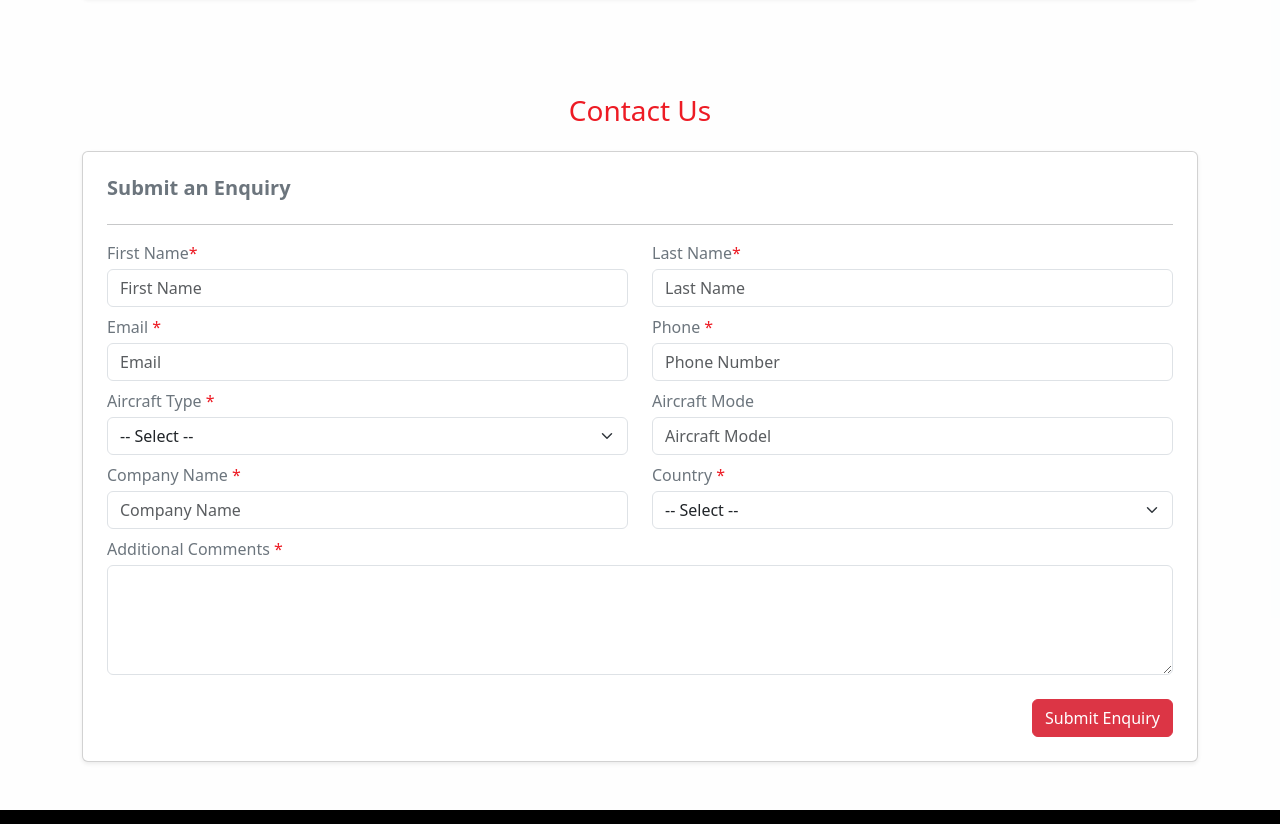
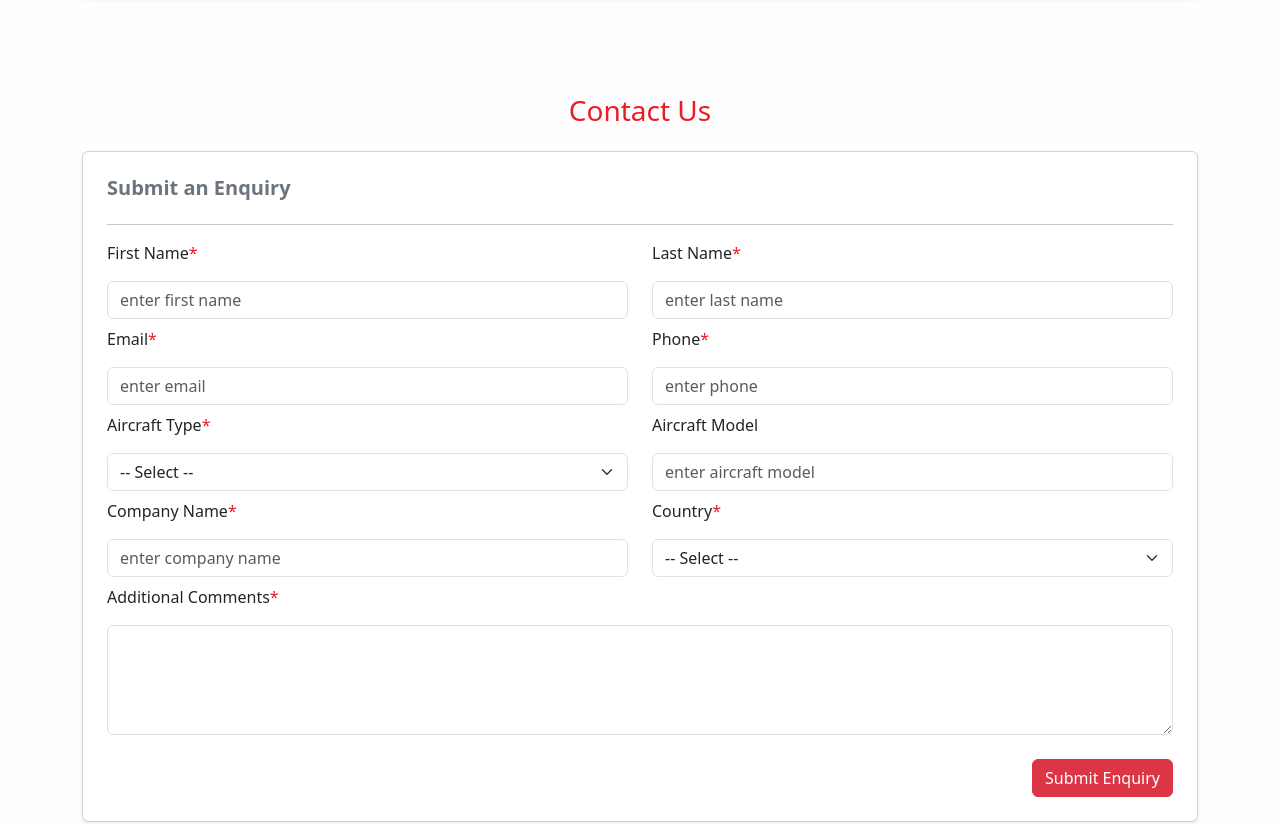
Before and after one commit to harishraghav1437/Batam-Aero-Technic, a React (Vite) app: page / in a window 1280 px wide. Shown: the part 2939-3763 px from the top of the page. Built offline with nearby package versions, Linux system fonts and the light colour scheme.

Commit message:
bug fixes

```diff
--- a/src/pages/contact/index.jsx
+++ b/src/pages/contact/index.jsx
@@ -1,378 +1,350 @@
+// const Contact = () => {
+//   return (
+//     <>
+//       <div className="container py-0  ">
+//         <h3 className="text-danger text-center mb-4"> Contact Us</h3>
+//         <div className="row d-flex justify-content-center">
+//           <div className="col-12 col-sm-12 col-md-12 col-lg-12 ">
+//             <div className="card shadow-sm p-4">
+//               <h5>
+//                 <b>Submit an Enquiry</b>
+//               </h5>
+//               <hr />
+//               <div className="row ">
+//                 <div className="col-12 col-sm-12 col-md-6 col-lg-6 mb-2">
+//                   <p className="mb-1 label">
+//                     First Name<span className="text-danger">*</span>
+//                   </p>
+//                   <input
+//                     type="text"
+//                     className="form-control"
+//                     id="name"
+//                     placeholder="First Name"
+//                     required
+//                   />
+//                 </div>
+//                 <div className="col-12 col-sm-12 col-md-6 col-lg-6">
+//                   <p className="mb-1 label">
+//                     Last Name<span className="text-danger">*</span>
+//                   </p>
+//                   <input
+//                     type="text"
+//                     className="form-control"
+//                     id="name"
+//                     placeholder="Last Name"
+//                     required
+//                   />
+//                 </div>
+
+//                 <div className="col-12 col-sm-12 col-lg-6 mb-2">
+//                   <p className="mb-1 label">
+//                     Email <span className="text-danger">*</span>
+//                   </p>
+//                   <input
+//                     type="email"
+//                     className="form-control"
+//                     id="name"
+//                     placeholder="Email"
+//                     required
+//                   />
+//                 </div>
+
+//                 <div className="col-12 col-sm-12 col-lg-6 mb-2">
+//                   <p className="mb-1 label">
+//                     Phone <span className="text-danger">*</span>
+//                   </p>
+//                   <input
+//                     type="text"
+//                     className="form-control"
+//                     id="name"
+//                     placeholder="Phone Number"
+//                     required
+//                   />
+//                 </div>
+
+//                 <div className="col-12 col-sm-12 col-md-6 col-col-lg-6 mb-2">
+//                   <p className="mb-1 label">
+//                     Aircraft Type <span className="text-danger">*</span>
+//                   </p>
+//                   <select className="form-select" required>
+//                     <option value="">-- Select --</option>
+//                     <option value="service1">Service 1</option>
+//                     <option value="service2">Service 2</option>
+//                     <option value="service3">Service 3</option>
+//                   </select>
+//                 </div>
+//                 <div className="col-12 col-sm-12 col-md-6 col-col-lg-6 mb-2">
+//                   <p className="mb-1 label">Aircraft Mode</p>
+//                   <input
+//                     type="text"
+//                     className="form-control"
+//                     id="name"
+//                     placeholder="Aircraft Model"
+//                     required
+//                   />
+//                 </div>
+//                 <div className="col-12 col-sm-12 col-md-6 col-col-lg-6 mb-2">
+//                   <p className="mb-1 label">
+//                     Company Name <span className="text-danger">*</span>
+//                   </p>
+//                   <input
+//                     type="text"
+//                     className="form-control"
+//                     id="name"
+//                     placeholder="Company Name"
+//                     required
+//                   />
+//                 </div>
+//                 <div className="col-12 col-sm-12 col-md-6 col-col-lg-6 mb-2">
+//                   <p className="mb-1 label">
+//                     Country <span className="text-danger">*</span>
+//                   </p>
+//                   <select className="form-select" required>
+//                     <option value="">-- Select --</option>
+//                     <option value="service1">Service 1</option>
+//                     <option value="service2">Service 2</option>
+//                     <option value="service3">Service 3</option>
+//                   </select>
+//                 </div>
+//                 <div className="col-12 col-sm-12 col-md-12 col-col-lg-12 mb-2">
+//                   <p className="mb-1 label">
+//                     Additional Comments <span className="text-danger">*</span>
+//                   </p>
+//                   <textarea
+//                     name="comments"
+//                     className="form-control"
+//                     rows="4"
+//                     cols="50"
+//                   />
+//                 </div>
+//                 <div className="col-12 col-sm-12 col-md-12 col-col-lg-12 mt-3 text-end">
+//                   <button className="btn btn-danger w-10">
+//                     Submit Enquiry
+//                   </button>
+//                 </div>
+//               </div>
+//             </div>
+//           </div>
+//         </div>
+//       </div>
+//     </>
+//   );
+// };
+
+// export default Contact;
+
+import React, { useState } from "react";
+
 const Contact = () => {
+  const [formData, setFormData] = useState({
+    firstName: "",
+    lastName: "",
+    email: "",
+    phone: "",
+    aircraftType: "",
+    aircraftModel: "",
+    companyName: "",
+    country: "",
+    comments: "",
+  });
+
+  const handleChange = (e) => {
+    setFormData({ ...formData, [e.target.name]: e.target.value });
+  };
+
+  const handleSubmit = async (e) => {
+    e.preventDefault();
+    const formUrl =
+      "https://docs.google.com/forms/d/1dR7rCWW5UL8M6O6NrBw6lO9qLMFOkZG9ERU8U8cdtxY/formResponse";
+
+    const data = new FormData();
+    // 🔹 Replace entry.xxxxx with your real IDs from the prefilled link
+    data.append("entry.770921469", formData.firstName); // First Name
+    data.append("entry.1063281086", formData.lastName); // Last Name
+    data.append("entry.2113141077", formData.email); // Email
+    data.append("entry.538476462", formData.phone); // Phone
+    data.append("entry.1531887755", formData.aircraftType); // Aircraft Type
+    data.append("entry.914023177", formData.aircraftModel); // Aircraft Model
+    data.append("entry.1925930890", formData.companyName); // Company Name
+    data.append("entry.1806184004", formData.country); // Country
+    data.append("entry.1169627516", formData.comments); // Comments
+
+    await fetch(formUrl, {
+      method: "POST",
+      mode: "no-cors",
+      body: data,
+    });
+
+    alert("✅ Enquiry submitted successfully!");
+
+    setFormData({
+      firstName: "",
+      lastName: "",
+      email: "",
+      phone: "",
+      aircraftType: "",
+      aircraftModel: "",
+      companyName: "",
+      country: "",
+      comments: "",
+    });
+  };
+
   return (
-    <>
-      <div className="container py-0  ">
+    <div className="container py-0">
       <h3 className="text-danger text-center mb-4"> Contact Us</h3>
       <div className="row d-flex justify-content-center">
-          <div className="col-12 col-sm-12 col-md-12 col-lg-12 ">
+        <div className="col-12">
           <div className="card shadow-sm p-4">
             <h5>
               <b>Submit an Enquiry</b>
             </h5>
             <hr />
-              <div className="row ">
-                <div className="col-12 col-sm-12 col-md-6 col-lg-6 mb-2">
-                  <p className="mb-1 label">
+            <form onSubmit={handleSubmit}>
+              <div className="row">
+                <div className="col-md-6 mb-2">
+                  <p>
                     First Name<span className="text-danger">*</span>
                   </p>
                   <input
                     type="text"
+                    name="firstName"
+                    placeholder="enter first name"
+                    value={formData.firstName}
+                    onChange={handleChange}
                     className="form-control"
-                    id="name"
-                    placeholder="First Name"
                     required
                   />
                 </div>
-                <div className="col-12 col-sm-12 col-md-6 col-lg-6">
-                  <p className="mb-1 label">
+                <div className="col-md-6 mb-2">
+                  <p>
                     Last Name<span className="text-danger">*</span>
                   </p>
                   <input
                     type="text"
+                    name="lastName"
+                    placeholder="enter last name"
+                    value={formData.lastName}
+                    onChange={handleChange}
                     className="form-control"
-                    id="name"
-                    placeholder="Last Name"
                     required
                   />
                 </div>
-
-                <div className="col-12 col-sm-12 col-lg-6 mb-2">
-                  <p className="mb-1 label">
-                    Email <span className="text-danger">*</span>
+                <div className="col-md-6 mb-2">
+                  <p>
+                    Email<span className="text-danger">*</span>
                   </p>
                   <input
                     type="email"
+                    placeholder="enter email"
+                    name="email"
+                    value={formData.email}
+                    onChange={handleChange}
                     className="form-control"
-                    id="name"
-                    placeholder="Email"
                     required
                   />
                 </div>
-
-                <div className="col-12 col-sm-12 col-lg-6 mb-2">
-                  <p className="mb-1 label">
-                    Phone <span className="text-danger">*</span>
+                <div className="col-md-6 mb-2">
+                  <p>
+                    Phone<span className="text-danger">*</span>
                   </p>
                   <input
-                    type="text"
+                    type="number"
+                    placeholder="enter phone"
+                    name="phone"
+                    value={formData.phone}
+                    onChange={handleChange}
                     className="form-control"
-                    id="name"
-                    placeholder="Phone Number"
                     required
                   />
                 </div>
-
-                <div className="col-12 col-sm-12 col-md-6 col-col-lg-6 mb-2">
-                  <p className="mb-1 label">
-                    Aircraft Type <span className="text-danger">*</span>
+                <div className="col-md-6 mb-2">
+                  <p>
+                    Aircraft Type<span className="text-danger">*</span>
                   </p>
-                  <select className="form-select" required>
+                  <select
+                    name="aircraftType"
+                    placeholder="select"
+                    value={formData.aircraftType}
+                    onChange={handleChange}
+                    className="form-select"
+                    required
+                  >
                     <option value="">-- Select --</option>
                     <option value="service1">Service 1</option>
                     <option value="service2">Service 2</option>
                     <option value="service3">Service 3</option>
                   </select>
                 </div>
-                <div className="col-12 col-sm-12 col-md-6 col-col-lg-6 mb-2">
-                  <p className="mb-1 label">Aircraft Mode</p>
+                <div className="col-md-6 mb-2">
+                  <p>Aircraft Model</p>
                   <input
                     type="text"
+                    name="aircraftModel"
+                    placeholder="enter aircraft model"
+                    value={formData.aircraftModel}
+                    onChange={handleChange}
                     className="form-control"
-                    id="name"
-                    placeholder="Aircraft Model"
                     required
                   />
                 </div>
-                <div className="col-12 col-sm-12 col-md-6 col-col-lg-6 mb-2">
-                  <p className="mb-1 label">
-                    Company Name <span className="text-danger">*</span>
+                <div className="col-md-6 mb-2">
+                  <p>
+                    Company Name<span className="text-danger">*</span>
                   </p>
                   <input
                     type="text"
+                    placeholder="enter company name"
+                    name="companyName"
+                    value={formData.companyName}
+                    onChange={handleChange}
                     className="form-control"
-                    id="name"
-                    placeholder="Company Name"
                     required
                   />
                 </div>
-                <div className="col-12 col-sm-12 col-md-6 col-col-lg-6 mb-2">
-                  <p className="mb-1 label">
-                    Country <span className="text-danger">*</span>
+                <div className="col-md-6 mb-2">
+                  <p>
+                    Country<span className="text-danger">*</span>
                   </p>
-                  <select className="form-select" required>
+                  <select
+                    name="country"
+                    placeholder="select"
+                    value={formData.country}
+                    onChange={handleChange}
+                    className="form-select"
+                    required
+                  >
                     <option value="">-- Select --</option>
-                    <option value="service1">Service 1</option>
-                    <option value="service2">Service 2</option>
-                    <option value="service3">Service 3</option>
+                    <option value="India">India</option>
+                    <option value="USA">USA</option>
+                    <option value="UK">UK</option>
                   </select>
                 </div>
-                <div className="col-12 col-sm-12 col-md-12 col-col-lg-12 mb-2">
-                  <p className="mb-1 label">
-                    Additional Comments <span className="text-danger">*</span>
+                <div className="col-12 mb-2">
+                  <p>
+                    Additional Comments<span className="text-danger">*</span>
                   </p>
                   <textarea
                     name="comments"
+                    value={formData.comments}
+                    onChange={handleChange}
                     className="form-control"
-                    rows="4"
-                    cols="50"
-                  />
+                    rows={4}
+                    required
+                  ></textarea>
                 </div>
-                <div className="col-12 col-sm-12 col-md-12 col-col-lg-12 mt-3 text-end">
-                  <button className="btn btn-danger w-10">
+                <div className="col-12 mt-3 text-end">
+                  <button type="submit" className="btn btn-danger">
                     Submit Enquiry
                   </button>
                 </div>
               </div>
+            </form>
           </div>
         </div>
       </div>
     </div>
-    </>
   );
 };
 
 export default Contact;
-
-// import React, { useState } from "react";
-
-// const Contact = () => {
-//   const [formData, setFormData] = useState({
-//     firstName: "",
-//     lastName: "",
-//     email: "",
-//     phone: "",
-//     aircraftType: "",
-//     aircraftModel: "",
-//     companyName: "",
-//     country: "",
-//     comments: "",
-//   });
-
-//   const handleChange = (e) => {
-//     setFormData({ ...formData, [e.target.name]: e.target.value });
-//   };
-
-//   const handleSubmit = async (e) => {
-//     e.preventDefault();
-
-//     // Replace this URL with your actual Google Form URL
-//     const formUrl =
-//       "https://docs.google.com/forms/d/1dR7rCWW5UL8M6O6NrBw6lO9qLMFOkZG9ERU8U8cdtxY/formResponse";
-
-//     // Replace these entry IDs with the actual ones from your Google Form
-//     // To find these, inspect the form or use a tool like https://github.com/jamiewilson/form-to-google-sheets
-//     const params = new URLSearchParams({
-//       "first_name.111111111": formData.firstName, // Replace with actual entry ID
-//       "last_name.222222222": formData.lastName, // Replace with actual entry ID
-//       "entry.333333333": formData.email, // Replace with actual entry ID
-//       "entry.444444444": formData.phone, // Replace with actual entry ID
-//       "entry.555555555": formData.aircraftType, // Replace with actual entry ID
-//       "entry.666666666": formData.aircraftModel, // Replace with actual entry ID
-//       "entry.777777777": formData.companyName, // Replace with actual entry ID
-//       "entry.888888888": formData.country, // Replace with actual entry ID
-//       "entry.999999999": formData.comments, // Replace with actual entry ID
-//     });
-
-//     try {
-//       await fetch(formUrl, {
-//         method: "POST",
-//         mode: "no-cors",
-//         headers: {
-//           "Content-Type": "application/x-www-form-urlencoded",
-//         },
-//         body: params,
-//       });
-//       alert("✅ Enquiry submitted successfully!");
-
-//       // setFormData({
-//       //   firstName: "",
-//       //   lastName: "",
-//       //   email: "",
-//       //   phone: "",
-//       //   aircraftType: "",
-//       //   aircraftModel: "",
-//       //   companyName: "",
-//       //   country: "",
-//       //   comments: "",
-//       // });
-//     } catch (error) {
-//       console.error("Error submitting form:", error);
-//     }
-
-//     // e.preventDefault();
-
-//     // const formUrl =
-//     //   "https://docs.google.com/forms/d/1dR7rCWW5UL8M6O6NrBw6lO9qLMFOkZG9ERU8U8cdtxY/formResponse";
-
-//     // const data = new FormData();
-//     // data.append("first_name", formData.firstName); // 🔹 First Name
-//     // data.append("last_name", formData.lastName); // 🔹 Last Name
-//     // data.append("email.333333333", formData.email); // 🔹 Email
-//     // data.append("phone.444444444", formData.phone); // 🔹 Phone
-//     // data.append("aircraft_type.555555555", formData.aircraftType); // 🔹 Aircraft Type
-//     // data.append("aircraft_mode.666666666", formData.aircraftModel); // 🔹 Aircraft Model
-//     // data.append("company_name.777777777", formData.companyName); // 🔹 Company Name
-//     // data.append("country.888888888", formData.country); // 🔹 Country
-//     // data.append("comments.999999999", formData.comments); // 🔹 Comments
-
-//     // await fetch(formUrl, {
-//     //   method: "POST",
-//     //   mode: "no-cors",
-//     //   body: data,
-//     // })
-//     //   .then(() => {
-//     //     alert("✅ Enquiry submitted successfully!");
-//     //   })
-//     //   .catch(() => {});
-//   };
-
-//   return (
-//     <div className="container py-0">
-//       <h3 className="text-danger text-center mb-4"> Contact Us</h3>
-//       <div className="row d-flex justify-content-center">
-//         <div className="col-12">
-//           <div className="card shadow-sm p-4">
-//             <h5>
-//               <b>Submit an Enquiry</b>
-//             </h5>
-//             <hr />
-//             <form onSubmit={handleSubmit}>
-//               <div className="row">
-//                 <div className="col-md-6 mb-2">
-//                   <p>
-//                     First Name<span className="text-danger">*</span>
-//                   </p>
-//                   <input
-//                     type="text"
-//                     name="firstName"
-//                     value={formData.firstName}
-//                     onChange={handleChange}
-//                     className="form-control"
-//                     required
-//                   />
-//                 </div>
-//                 <div className="col-md-6 mb-2">
-//                   <p>
-//                     Last Name<span className="text-danger">*</span>
-//                   </p>
-//                   <input
-//                     type="text"
-//                     name="lastName"
-//                     value={formData.lastName}
-//                     onChange={handleChange}
-//                     className="form-control"
-//                     required
-//                   />
-//                 </div>
-//                 <div className="col-md-6 mb-2">
-//                   <p>
-//                     Email<span className="text-danger">*</span>
-//                   </p>
-//                   <input
-//                     type="email"
-//                     name="email"
-//                     value={formData.email}
-//                     onChange={handleChange}
-//                     className="form-control"
-//                     required
-//                   />
-//                 </div>
-//                 <div className="col-md-6 mb-2">
-//                   <p>
-//                     Phone<span className="text-danger">*</span>
-//                   </p>
-//                   <input
-//                     type="text"
-//                     name="phone"
-//                     value={formData.phone}
-//                     onChange={handleChange}
-//                     className="form-control"
-//                     required
-//                   />
-//                 </div>
-//                 <div className="col-md-6 mb-2">
-//                   <p>
-//                     Aircraft Type<span className="text-danger">*</span>
-//                   </p>
-//                   <select
-//                     name="aircraftType"
-//                     value={formData.aircraftType}
-//                     onChange={handleChange}
-//                     className="form-select"
-//                     required
-//                   >
-//                     <option value="">-- Select --</option>
-//                     <option value="service1">Service 1</option>
-//                     <option value="service2">Service 2</option>
-//                     <option value="service3">Service 3</option>
-//                   </select>
-//                 </div>
-//                 <div className="col-md-6 mb-2">
-//                   <p>Aircraft Model</p>
-//                   <input
-//                     type="text"
-//                     name="aircraftModel"
-//                     value={formData.aircraftModel}
-//                     onChange={handleChange}
-//                     className="form-control"
-//                     required
-//                   />
-//                 </div>
-//                 <div className="col-md-6 mb-2">
-//                   <p>
-//                     Company Name<span className="text-danger">*</span>
-//                   </p>
-//                   <input
-//                     type="text"
-//                     name="companyName"
-//                     value={formData.companyName}
-//                     onChange={handleChange}
-//                     className="form-control"
-//                     required
-//                   />
-//                 </div>
-//                 <div className="col-md-6 mb-2">
-//                   <p>
-//                     Country<span className="text-danger">*</span>
-//                   </p>
-//                   <select
-//                     name="country"
-//                     value={formData.country}
-//                     onChange={handleChange}
-//                     className="form-select"
-//                     required
-//                   >
-//                     <option value="">-- Select --</option>
-//                     <option value="India">India</option>
-//                     <option value="USA">USA</option>
-//                     <option value="UK">UK</option>
-//                   </select>
-//                 </div>
-//                 <div className="col-12 mb-2">
-//                   <p>
-//                     Additional Comments<span className="text-danger">*</span>
-//                   </p>
-//                   <textarea
-//                     name="comments"
-//                     value={formData.comments}
-//                     onChange={handleChange}
-//                     className="form-control"
-//                     rows={4}
-//                     required
-//                   ></textarea>
-//                 </div>
-//                 <div className="col-12 mt-3 text-end">
-//                   <button type="submit" className="btn btn-danger">
-//                     Submit Enquiry
-//                   </button>
-//                 </div>
-//               </div>
-//             </form>
-//           </div>
-//         </div>
-//       </div>
-//     </div>
-//   );
-// };
-
-// export default Contact;
```
Lines whose indentation alone changed are shown as unchanged.
